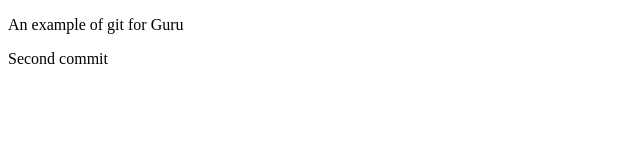
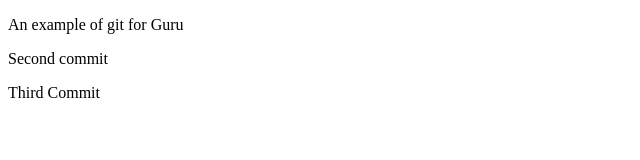
Before and after one commit to sdhita10/gitGuru, a plain HTML site: page index.html in a window 1280 px wide. Shown: the whole page, without its empty margins (0-640 px from the left). Drawn offline with Linux system fonts and the light colour scheme.

Commit message:
This is the third commit

```diff
--- a/index.html
+++ b/index.html
@@ -6,6 +6,7 @@
 <body>
 	<p>An example of git for Guru</p>
 	<p>Second commit</p>
+	<p>Third Commit</p>
 
 </body>
 </html>
```
